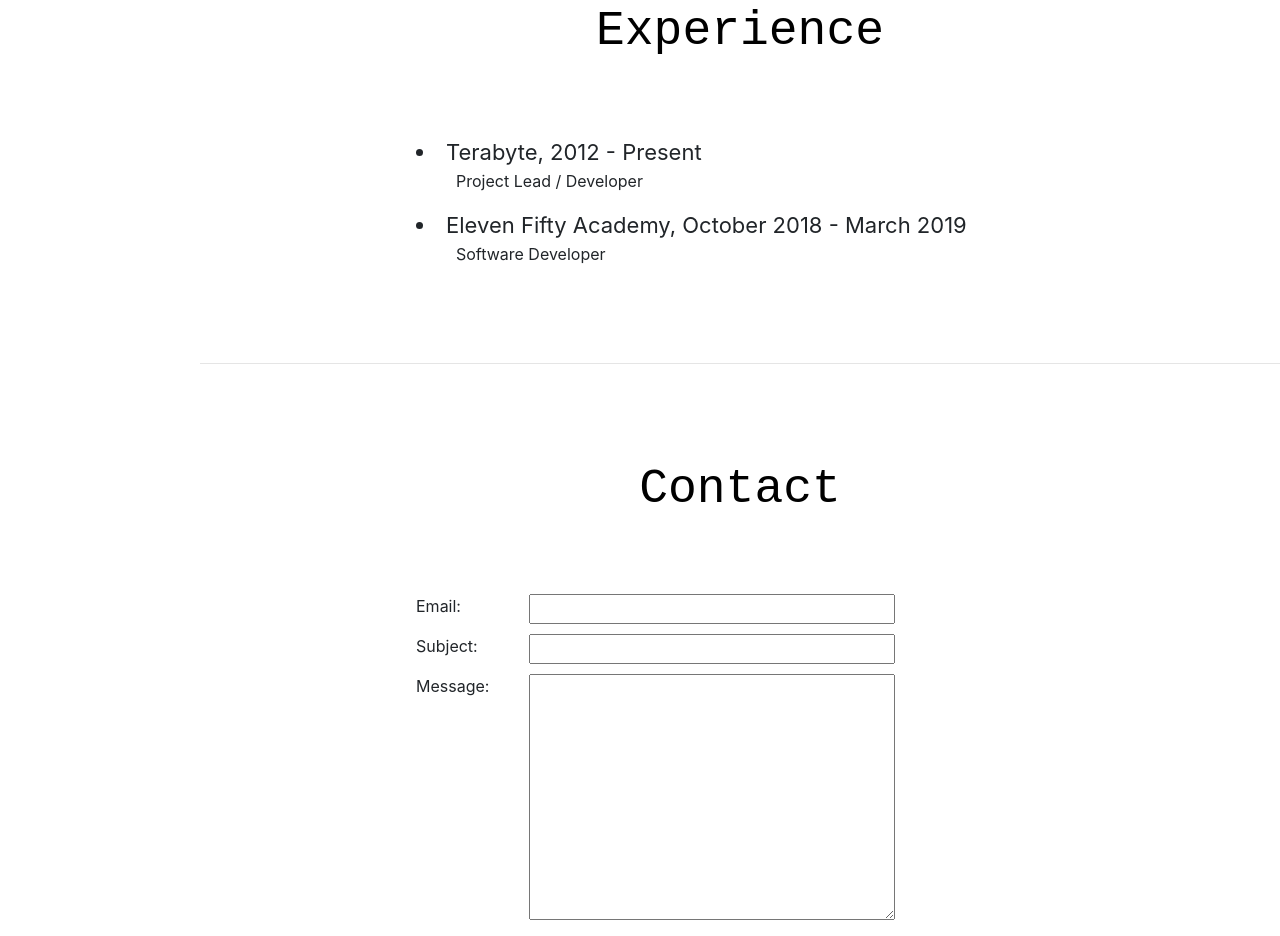
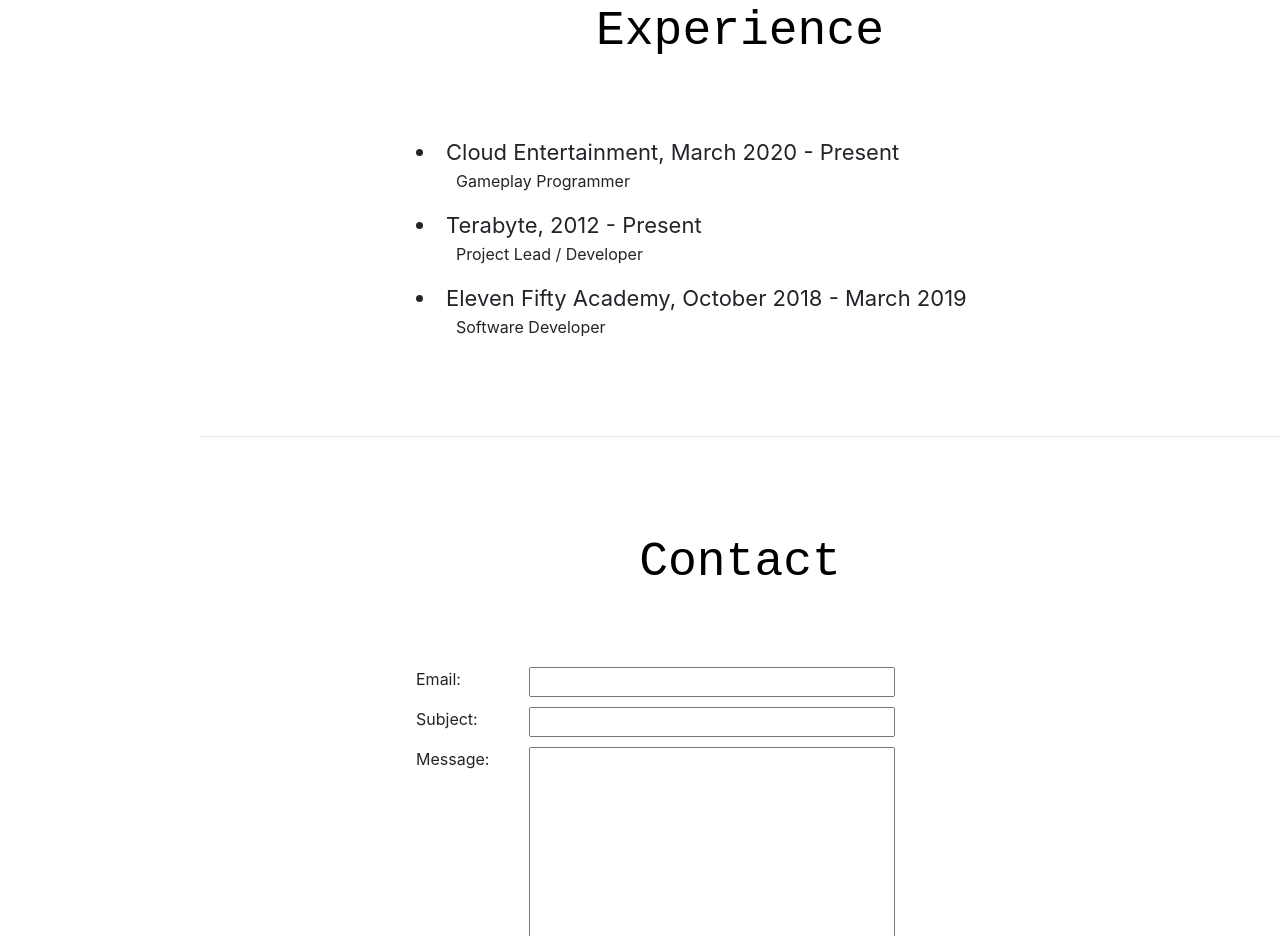
Before and after one commit to timdeeter/timdeeter.github.io, a website with bundled scripts: page index.html in a window 1280 px wide. Shown: the part 3814-4750 px from the top of the page. Built offline with nearby package versions, Linux system fonts and the light colour scheme; files whose address does not match are found by name; a web font is replaced by a local one.

Commit message:
Update index.html

```diff
--- a/index.html
+++ b/index.html
@@ -234,7 +234,10 @@
       <section style="width: 60%; margin-left: 20%" id="experience">
         <div class="sectiondiv">
             <h1 class="sectiontitle" style="margin-bottom: 75px;">Experience</h1>
-
+            <li style="font-size: 22px">Cloud Entertainment, March 2020 - Present</li>
+            <ul>
+                Gameplay Programmer
+            </ul>
             <li style="font-size: 22px">Terabyte, 2012 - Present</li>
             <ul>
                 Project Lead / Developer
```
